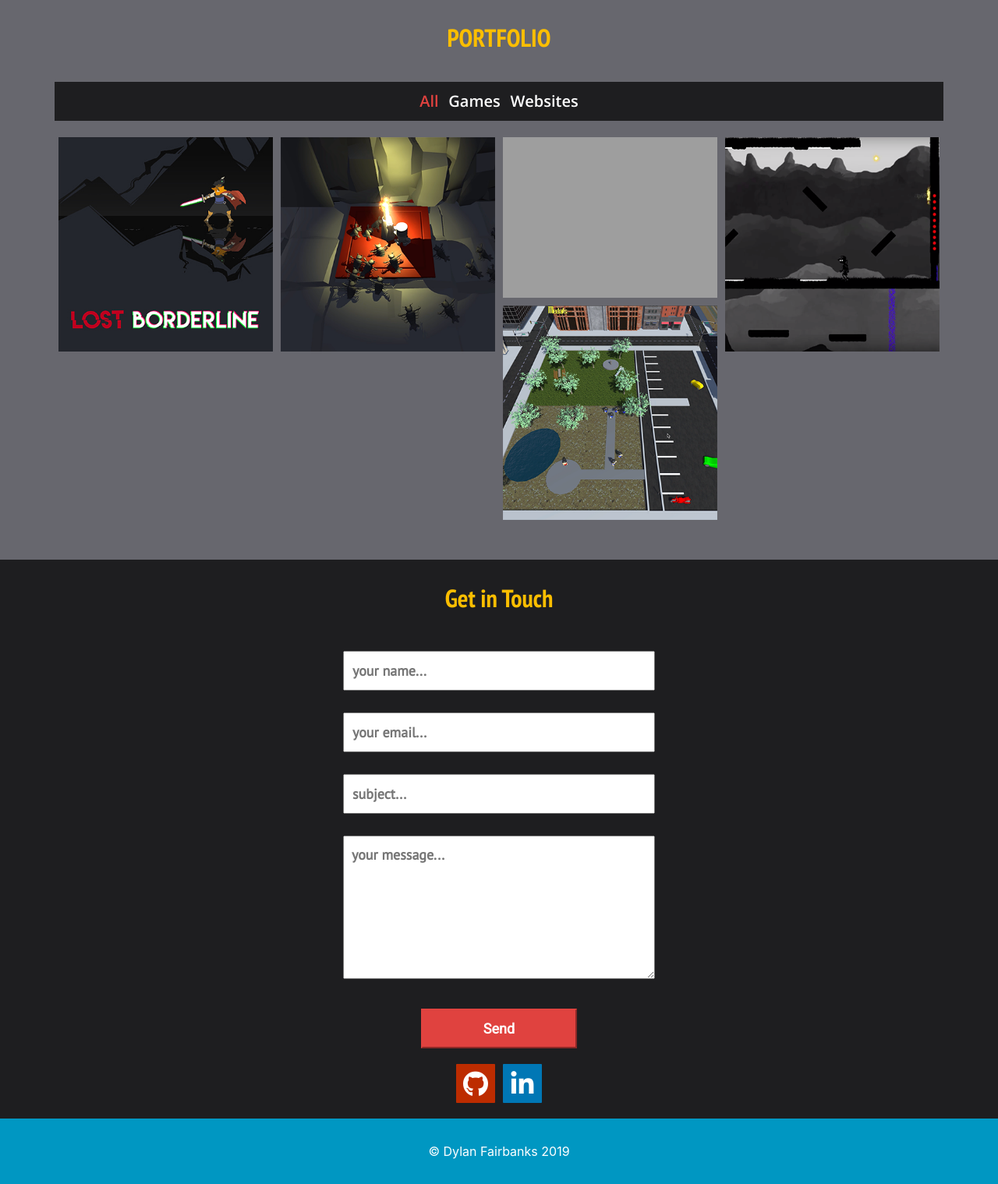
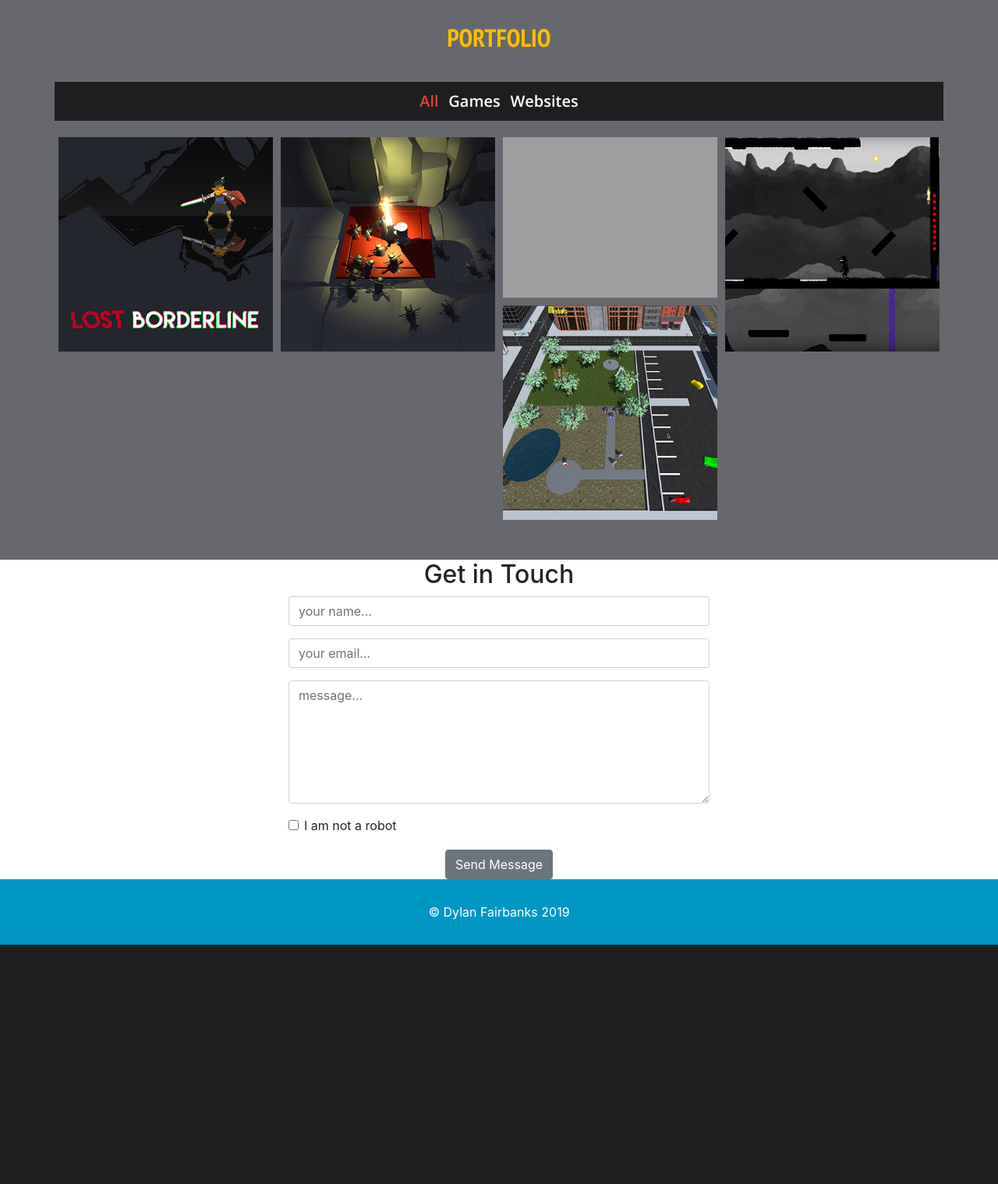
Before and after one commit to dmjusto/myPortfolio, a PHP site: page / in a window 1280 px wide. Shown: the part 2000-3519 px from the top of the page at 78% size. After the commit the page ends 3212 px from the top, so only its background shows below. Run offline with PHP 8.4, Linux system fonts and the light colour scheme; some libraries are stand-ins or nearby versions; grey boxes are pictures that could not be loaded.

Commit message:
contact form sort of working.  bug with additional header

```diff
--- a/index.php
+++ b/index.php
@@ -1,3 +1,21 @@
+<?php
+//    $result="";
+//    $name =""; // Sender Name
+//    $email =""; // Sender's email ID
+//    $message ="test";
+
+    if (isset($_POST['submit'])){
+        $name=$_POST['name'];
+        $email=$_POST['email'];
+        $message=$_POST['msg'];
+
+        mail("dylanfairbanks@icloud.com","contact message",$message, "dkdkdkdk");
+    }
+
+?>
+
+
+
 <!DOCTYPE html>
 <head>
     <title>Dylan Fairbanks</title>
@@ -535,42 +553,82 @@
 <!-- end portfolio section -->
 
 <!-- Contact section -->
-<article id="contact" class="contactSection section">
-    <h2>Get in Touch</h2>
-    <section class="contactWrapper">
+<!--<article id="contact" class="contactSection section">-->
+<!--    <h2>Get in Touch</h2>-->
+<!--    <section class="contactWrapper">-->
+<!---->
+<!--        <form class="contactWrapper" action="sendMessage.php" method="post">-->
+<!---->
+<!--            <label>-->
+<!--                <input type="text" name="name" placeholder="your name..." required value="">-->
+<!--            </label>-->
+<!--            <label>-->
+<!--                <input type="email" name="email" placeholder="your email..." required value="">-->
+<!--            </label>-->
+<!--            <label>-->
+<!--                <input type="text" name="subject" placeholder="subject..." required value="">-->
+<!--            </label>-->
+<!--            <label>-->
+<!--                <textarea name="message" placeholder="your message..." rows="6" cols="30"></textarea>-->
+<!--            </label>-->
+<!--            <input type="submit" name="" value="Send" class="sendButton">-->
+<!---->
+<!--        </form>-->
+<!---->
+<!---->
+<!--    </section>-->
+<!---->
+<!--    <section class="linksWrapper">-->
+<!--        <a href="https://github.com/dmjusto" target="_blank" title="github" class="socialLink github fab fa-github"></a>-->
+<!--        <a href="https://www.linkedin.com/in/dylanfairbanks/" target="_blank" title="linkedin"-->
+<!--           class="socialLink linkedIn fab fa-linkedin-in"></a>-->
+<!--    </section>-->
+<!---->
+<!---->
+<!--</article>-->
+<!-- End contact section -->
 
-        <form class="contactWrapper" action="sendMessage.php" method="post">
+<section id="contact">
+    <div class="container">
+        <div class="row">
+            <div class="col-md-6 offset-md-3">
+                <h2 align="center">Get in Touch</h2>
 
-            <label>
-                <input type="text" name="name" placeholder="your name..." required value="">
-            </label>
-            <label>
-                <input type="email" name="email" placeholder="your email..." required value="">
-            </label>
-            <label>
-                <input type="text" name="subject" placeholder="subject..." required value="">
-            </label>
-            <label>
-                <textarea name="message" placeholder="your message..." rows="6" cols="30"></textarea>
-            </label>
-            <input type="submit" name="" value="Send" class="sendButton">
+                <form method="post" role="form" action="" >
 
-        </form>
+                    <div class="form-group">
+                            <input type="text" name="name" class="form-control" placeholder="your name..." required value=""
+                                   oninvalid="this.setCustomValidity('Enter Your Name Here')"
+                                   oninput="this.setCustomValidity('')" >
+                    </div>
 
+                    <div class="form-group">
+                            <input type="email" name="email" class="form-control" placeholder="your email..." required value=""
+                                   oninvalid="this.setCustomValidity('Enter Your Email Address Here')"
+                                   oninput="this.setCustomValidity('')" >
+                    </div>
 
-    </section>
+                    <div class="form-group">
+                        <textarea class="form-control"  name="msg" id="msg"
+                                   rows="6" placeholder="message..." style="margin: 0"  required ></textarea>
+                    </div>
 
-    <section class="linksWrapper">
-        <a href="https://github.com/dmjusto" target="_blank" title="github" class="socialLink github fab fa-github"></a>
-        <a href="https://www.linkedin.com/in/dylanfairbanks/" target="_blank" title="linkedin"
-           class="socialLink linkedIn fab fa-linkedin-in"></a>
-        <!--        <a href="https://store.steampowered.com/app/837280/Lost_Borderline/" target="_blank" title="steam"-->
-        <!--           class="socialLink steamLink fab fa-steam"></a>-->
-    </section>
+                    <div class="form-check" style="padding-bottom: 1.2rem;">
+                        <input type="checkbox" name="check" class="form-check-input" id="testCheck" required
+                               oninvalid="this.setCustomValidity('Please confirm you are human')"
+                               oninput="this.setCustomValidity('')" >
+                        <label for="testCheck" class="form-check-label">I am not a robot</label>
+                    </div>
 
+                    <div align="center">
+                        <input type="submit" name="submit" class="btn btn-secondary" value="Send Message">
+                    </div>
 
-</article>
-<!-- End contact section -->
+                </form>
+            </div>
+        </div>
+    </div>
+</section>
 
 <footer>
     <section class="copyrightSection">
```
Also changed, not shown: sendMessage.php (deleted, +0 -18 lines).
